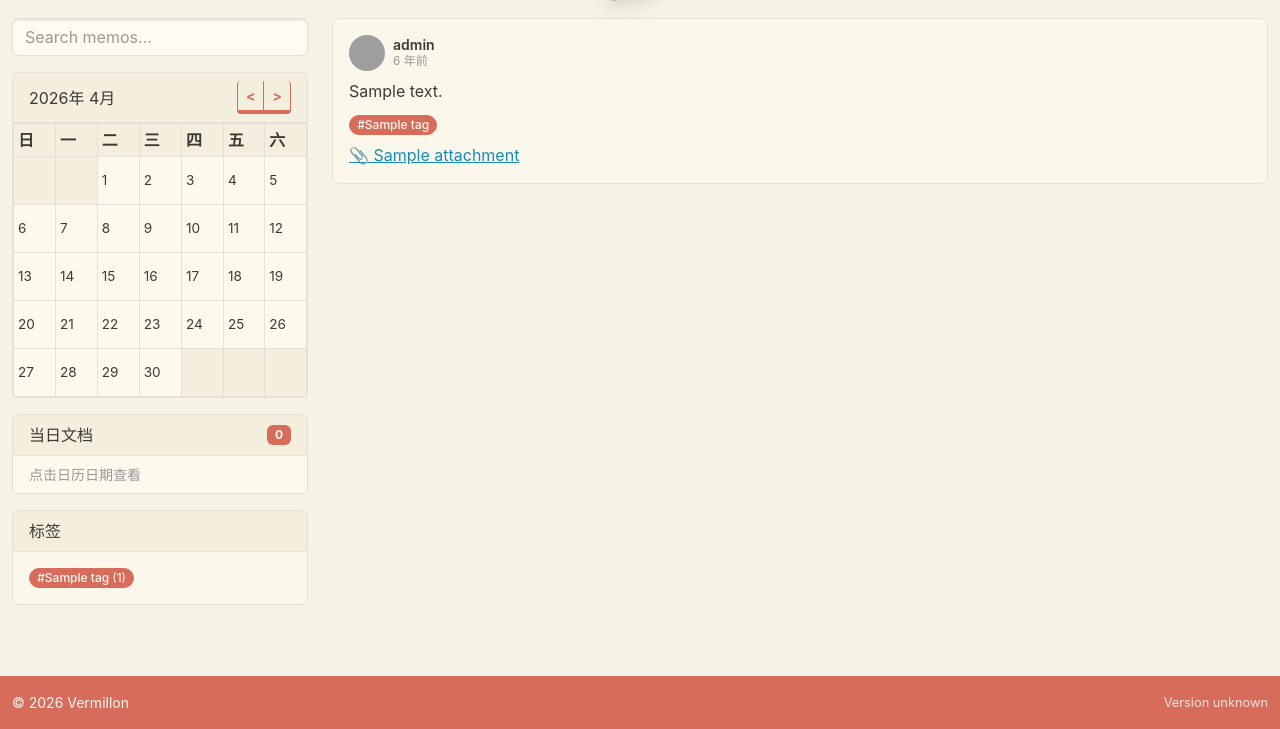
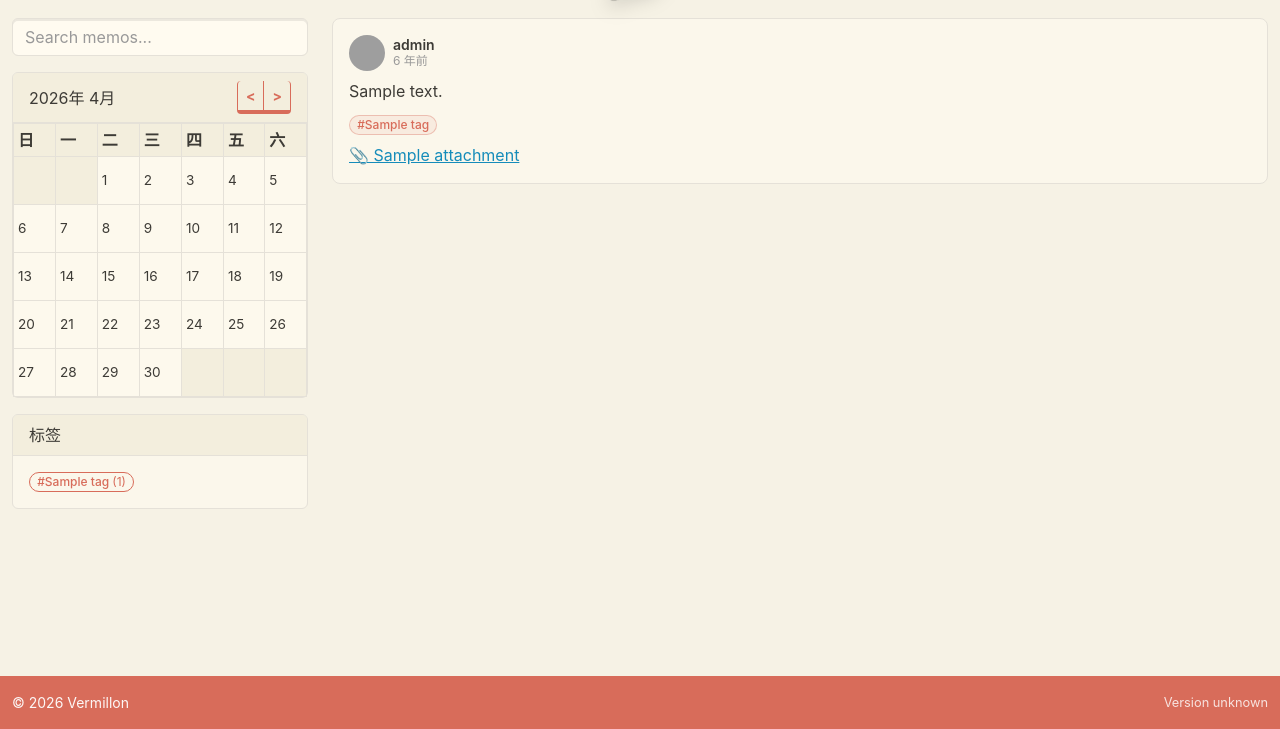
Before and after one commit to ifdog/Vermillon, a Flask app: page / in a window 1280 px wide. Shown: the part 71-800 px from the top of the page. Run offline with Flask 3, Linux system fonts and the light colour scheme; data comes from the database, SQL or seed files in the repository; tables that the repository leaves empty hold one stand-in row (values such as "Sample post"); some libraries are stand-ins or nearby versions; grey boxes are pictures that could not be loaded.

Commit message:
style: soften tags, hide day-memos by default, limit sidebar tags to 15 with expand

```diff
--- a/static/css/style.css
+++ b/static/css/style.css
@@ -197,8 +197,8 @@ body {
 }
 
 .paper-tag {
-    background-color: var(--paper-primary);
-    color: #fff8f0;
+    background-color: transparent;
+    color: var(--paper-primary);
     border: 1px solid var(--paper-primary);
     border-radius: 999px;
     font-weight: 500;
@@ -421,9 +421,9 @@ pre:hover .code-copy-btn {
 }
 
 .memo-tag {
-    background-color: var(--paper-primary);
-    color: #fff8f0;
-    border: 1px solid var(--paper-primary);
+    background-color: rgba(216, 108, 90, 0.08);
+    color: var(--paper-primary);
+    border: 1px solid rgba(216, 108, 90, 0.35);
     border-radius: 999px;
     font-weight: 500;
     font-size: 0.75rem;
--- a/static/index.html
+++ b/static/index.html
@@ -49,7 +49,7 @@
                         </table>
                     </div>
                 </div>
-                <div class="card paper-card mb-3" id="dayMemosCard">
+                <div class="card paper-card mb-3 d-none" id="dayMemosCard">
                     <div class="card-header paper-card-header d-flex justify-content-between align-items-center">
                         <span>当日文档</span>
                         <span class="badge paper-badge" id="dayMemosCount">0</span>
--- a/static/js/app.js
+++ b/static/js/app.js
@@ -79,6 +79,7 @@ function resetFilters() {
     state.page = 1;
     searchInput.value = '';
     loadMemos(true);
+    document.getElementById('dayMemosCard').classList.add('d-none');
     dayMemosList.innerHTML = '<li class="list-group-item text-muted small">点击日历日期查看</li>';
     dayMemosCount.textContent = '0';
 }
@@ -289,7 +290,7 @@ async function loadCalendar(year, month) {
                 const dayData = data.days.find(d => d.date === dateStr);
                 const hasClass = dayData ? 'has-memo' : '';
                 const selectedClass = state.date === dateStr ? 'selected' : '';
-                const countBadge = dayData ? `<span class="badge bg-success rounded-pill ms-1" style="font-size:.65rem">${dayData.count}</span>` : '';
+                const countBadge = dayData ? `<span class="calendar-count">${dayData.count}</span>` : '';
                 html += `<td class="${hasClass} ${selectedClass}" data-date="${dateStr}">
                     <div class="d-flex align-items-center">
                         <span class="calendar-day-num">${day}</span>
@@ -323,9 +324,22 @@ async function loadTags() {
         tagsList.innerHTML = '<span class="text-muted small">暂无标签</span>';
         return;
     }
-    tagsList.innerHTML = data.tags.map(t => `
+    const initialLimit = 15;
+    const allTags = data.tags;
+    const showTags = allTags.slice(0, initialLimit);
+
+    function renderTags(tags) {
+        tagsList.innerHTML = tags.map(t => `
             <span class="badge paper-tag tag-chip" data-tag="${t.name}" style="cursor:pointer">#${t.name} <span class="fw-normal">(${t.count})</span></span>
         `).join('');
+
+        if (allTags.length > initialLimit && tags.length <= initialLimit) {
+            const moreBtn = document.createElement('button');
+            moreBtn.className = 'btn btn-link btn-sm text-decoration-none p-0 tag-more-btn';
+            moreBtn.textContent = '展开全部';
+            moreBtn.addEventListener('click', () => renderTags(allTags));
+            tagsList.appendChild(moreBtn);
+        }
 
         tagsList.querySelectorAll('.tag-chip').forEach(el => {
             el.addEventListener('click', () => {
@@ -338,7 +352,11 @@ async function loadTags() {
         });
     }
 
+    renderTags(showTags);
+}
+
 function renderDayMemos(dayData) {
+    document.getElementById('dayMemosCard').classList.remove('d-none');
     if (!dayData || !dayData.memos || dayData.memos.length === 0) {
         dayMemosList.innerHTML = '<li class="list-group-item text-muted small">当日无文档</li>';
         dayMemosCount.textContent = '0';
```
Also changed, not shown: other parts of static/css/style.css (+23 -5 lines). Lines whose indentation alone changed are shown as unchanged.
